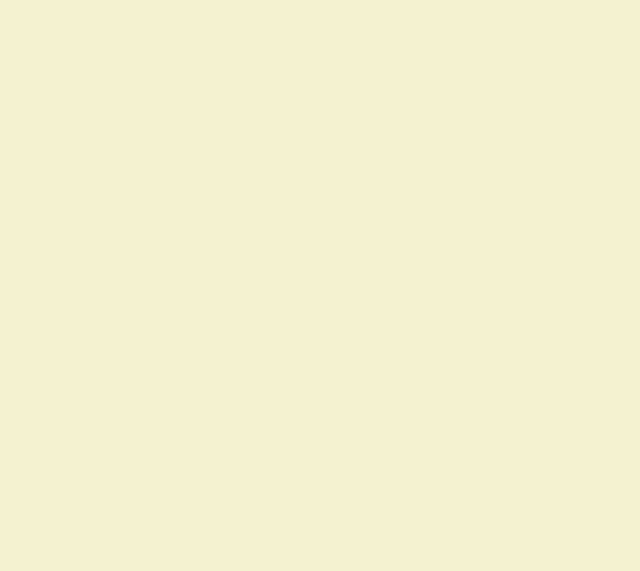
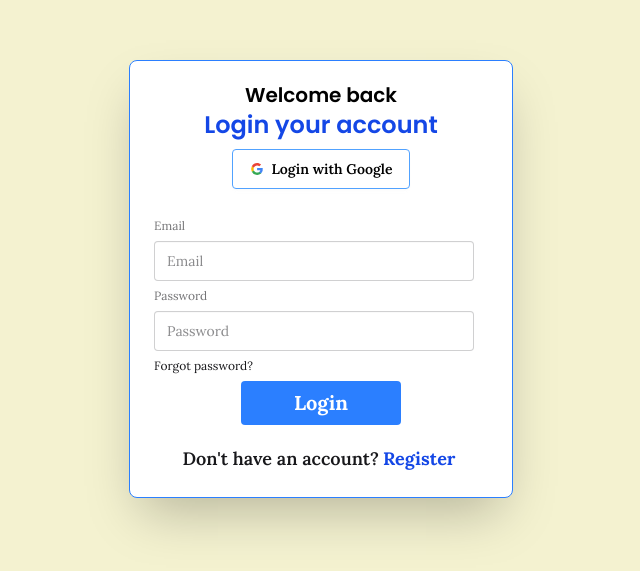
Before and after one commit to nishatjahan62/Knowledge-Edge-project, a React (Vite) app: page /auth/login in a window 1280 px wide. Shown: the part 161-732 px from the top of the page, without its empty margins (319-959 px from the left). Built offline with nearby package versions, Linux system fonts and the light colour scheme.

Commit message:
Added Login and register page

```diff
--- a/package.json
+++ b/package.json
@@ -12,6 +12,7 @@
   "dependencies": {
     "@tailwindcss/vite": "^4.1.10",
     "firebase": "^11.9.1",
+    "motion": "^12.18.1",
     "react": "^19.1.0",
     "react-dom": "^19.1.0",
     "react-hot-toast": "^2.5.2",
--- a/src/Pages/Login/Login.jsx
+++ b/src/Pages/Login/Login.jsx
@@ -1,11 +1,106 @@
-import React from 'react';
+import React from "react";
+import { Link } from "react-router";
 
 const Login = () => {
-    return (
-        <div>
+  const handleLogin = () => {};
+  const handleGoogleSignIn = () => {};
 
+  const handleForgetPassword = () => {};
+
+  return (
+    <div>
+      <div className="flex justify-center items-center min-h-screen font-[lora] lg:pt-20 pt-15 px-5" >
+        <div className="card bg-base-100 w-full max-w-sm shrink-0 shadow-2xl mx-auto  border-blue-500 border">
+          <div className="">
+            <div className="text-center font-semibold text-lg font-[poppins] pt-5 ">
+              <h2 className="text-black text-xl">Welcome back</h2>
+              <h3 className="text-blue-700 text-2xl font-[poppins]">
+                Login your account{" "}
+              </h3>
+            </div>
+            <div
+              onClick={handleGoogleSignIn}
+              className="flex justify-center mt-2"
+            >
+              <button className="btn bg-white text-black border-blue-400">
+                <svg
+                  aria-label="Google logo"
+                  width="16"
+                  height="16"
+                  xmlns="http://www.w3.org/2000/svg"
+                  viewBox="0 0 512 512"
+                >
+                  <g>
+                    <path d="m0 0H512V512H0" fill="#fff"></path>
+                    <path
+                      fill="#34a853"
+                      d="M153 292c30 82 118 95 171 60h62v48A192 192 0 0190 341"
+                    ></path>
+                    <path
+                      fill="#4285f4"
+                      d="m386 400a140 175 0 0053-179H260v74h102q-7 37-38 57"
+                    ></path>
+                    <path
+                      fill="#fbbc02"
+                      d="m90 341a208 200 0 010-171l63 49q-12 37 0 73"
+                    ></path>
+                    <path
+                      fill="#ea4335"
+                      d="m153 219c22-69 116-109 179-50l55-54c-78-75-230-72-297 55"
+                    ></path>
+                  </g>
+                </svg>
+                Login with Google
+              </button>
+            </div>
+            <form onSubmit={handleLogin} className="card-body">
+              <fieldset className="fieldset">
+                {/* email */}
+                <label className="label focus:border-blue-500">Email</label>
+                <input
+                  name="email"
+                  type="email"
+                  className="input focus:border-blue-500"
+                  placeholder="Email"
+                  required
+                />
+                {/* password */}
+                <label className="label focus:border-blue-500">Password</label>
+                <input
+                  name="password"
+                  type="password"
+                  className="input focus:border-blue-500"
+                  placeholder="Password"
+                  required
+                />
+                <div onClick={handleForgetPassword}>
+                  <a className="link link-hover">Forgot password?</a>
+                </div>
+
+                <button type="submit" className="w-40 mx-auto">
+                  <div class="relative rounded py-2 overflow-hidden group bg-blue-500  hover:bg-gradient-to-r hover:from-blue-500 hover:to-blue-400 text-white hover:ring-2 hover:ring-offset-2 hover:ring-blue-400 transition-all ease-out duration-300">
+                    <span class="absolute right-0 w-8 h-32 -mt-12 transition-all duration-1000 transform translate-x-12 bg-white opacity-10 rotate-12 group-hover:-translate-x-40 ease"></span>
+                    <span class="relative text-xl font-bold">Login</span>
+                  </div>
+                </button>
+              </fieldset>
+              <div className="font-semibold text-lg text-center pt-2 ">
+                <p>
+                  Don't have an account?
+                  <Link
+                    to="/auth/register"
+                    className="font-bold text-blue-700 link link-hover px-1"
+                  >
+                    Register
+                  </Link>
+                </p>
+              </div>
+            </form>
+          </div>
         </div>
-    );
+      </div>
+    </div>
+  );
 };
 
 export default Login;
--- a/src/Pages/Register/Register.jsx
+++ b/src/Pages/Register/Register.jsx
@@ -1,11 +1,85 @@
-import React from 'react';
+import React from "react";
+import { Link } from "react-router";
 
 const Register = () => {
-    return (
-        <div>
+  const handleRegister = () => {};
+  return (
+    <div>
+      <div className="flex justify-center items-center min-h-screen font-[lora]">
+        <div className="card  border border-blue-600 bg-base-100 items-center max-w-sm shrink-0 shadow-2xl mt-30 lg:px-5">
+          <form onSubmit={handleRegister} className="card-body">
+            <div className="text-center font-semibold text-lg font-[poppins]">
+              <h2 className="text-black">Welcome</h2>
+              <h3 className="text-blue-700 text-xl font-[poppins]">
+                Register your account{" "}
+              </h3>
+            </div>
+            <fieldset className="fieldset">
+              {/* name */}
+              <label className="label focus:border-blue-300">Name</label>
+              <input
+                name="name"
+                type="name"
+                className="input focus:border-blue-400"
+                placeholder="Name"
+                required
+              />
 
+              {/* Photo URL */}
+              <label className="label focus:border-blue-300">PHoto URL</label>
+              <input
+                name="photo"
+                type="PhotoURL"
+                className="input focus:border-blue-300"
+                placeholder="PhotoURL"
+                required
+              />
+
+              {/* Email */}
+              <label className="label focus:border-blue-300">Email</label>
+              <input
+                name="email"
+                type="email"
+                className="input focus:border-blue-300"
+                placeholder="Email"
+                required
+              />
+
+              {/* password */}
+              <label className="label focus:border-blue-300">Password</label>
+              <input
+                name="password"
+                type="password"
+                className="input focus:border-amber-300"
+                placeholder="Password"
+                required
+              />
+
+              <button type="submit" className="w-40 mx-auto pt-4">
+                <div class="relative rounded py-2 overflow-hidden group bg-blue-500  hover:bg-gradient-to-r hover:from-blue-500 hover:to-blue-400 text-white hover:ring-2 hover:ring-offset-2 hover:ring-blue-400 transition-all ease-out duration-300">
+                  <span class="absolute right-0 w-8 h-32 -mt-12 transition-all duration-1000 transform translate-x-12 bg-white opacity-10 rotate-12 group-hover:-translate-x-40 ease"></span>
+                  <span class="relative text-xl font-bold">Register</span>
+                </div>
+              </button>
+
+              <div className="font-semibold text-lg text-center pt-2 ">
+                <p>
+                  Already have an account?
+                  <Link
+                    className="font-bold text-blue-700 link link-hover "
+                    to="/auth/Login"
+                  >
+                    {" "}
+                    Login
+                  </Link>
+                </p>
+              </div>
+            </fieldset>
+          </form>
         </div>
-    );
+      </div>
+    </div>
+  );
 };
 
 export default Register;
--- a/src/Routes/Routes.jsx
+++ b/src/Routes/Routes.jsx
@@ -42,7 +42,7 @@ export const router = createBrowserRouter([
         element: <Login></Login>,
       },
       {
-        path: "auth/login",
+        path: "auth/register",
         element: <Register></Register>,
       },
     ],
```
Also changed, not shown: 1 other file (tests, documents, lock files or other folders).
